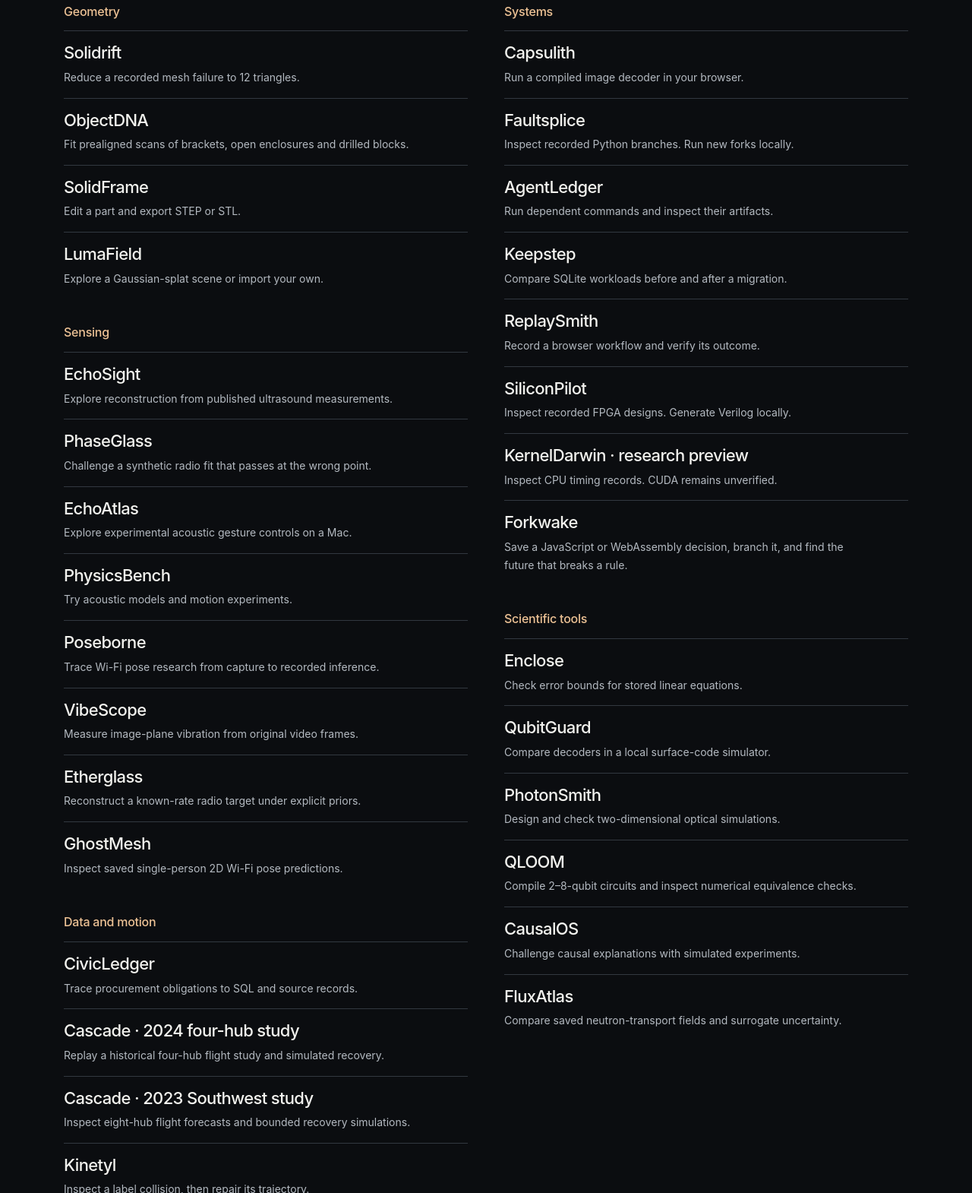
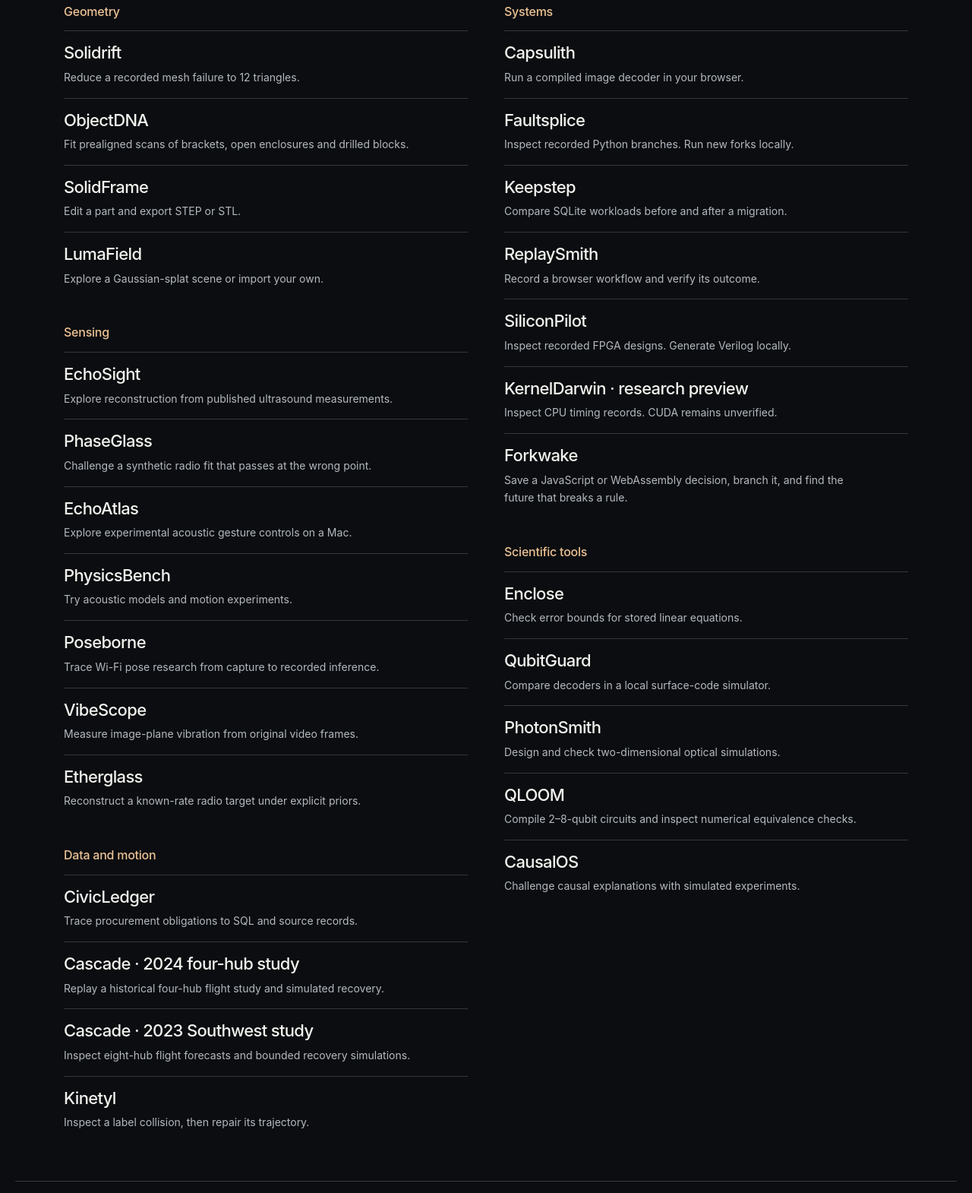
Before and after one commit to nazeeh111/nazeeh111.github.io, a plain HTML site: page index.html in a window 1280 px wide. Shown: the part 1219-2789 px from the top of the page at 76% size. Drawn offline with Linux system fonts and the light colour scheme.

Commit message:
Remove links to retired repositories

```diff
--- a/index.html
+++ b/index.html
@@ -201,14 +201,7 @@
 </span>
 </a>
 </li>
-          <li>
-<a class="project" href="https://github.com/nazeeh111/GhostMesh#run-locally">
-<span>
-<span class="project-name">GhostMesh</span>
-<span class="project-detail">Inspect saved single-person 2D Wi-Fi pose predictions.</span>
-</span>
-</a>
-</li>
+
 </ol>
 </section>
 <section>
@@ -269,14 +262,7 @@
 </span>
 </a>
 </li>
-          <li>
-<a class="project" href="https://github.com/nazeeh111/AgentLedger">
-<span>
-<span class="project-name">AgentLedger</span>
-<span class="project-detail">Run dependent commands and inspect their artifacts.</span>
-</span>
-</a>
-</li>
+
           <li>
 <a class="project" href="https://github.com/nazeeh111/SchemaRehearsal">
 <span>
@@ -363,14 +349,7 @@
 </span>
 </a>
 </li>
-          <li>
-<a class="project" href="https://nazeeh111.github.io/FLUXATLAS/">
-<span>
-<span class="project-name">FluxAtlas</span>
-<span class="project-detail">Compare saved neutron-transport fields and surrogate uncertainty.</span>
-</span>
-</a>
-</li>
+
 </ol>
 </section>
 </div>
```
